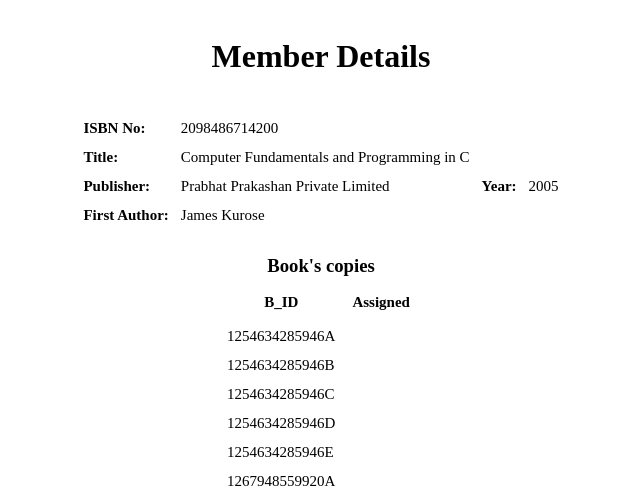
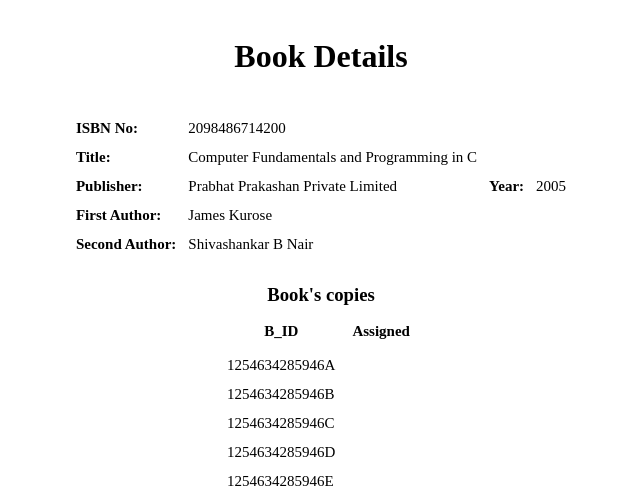
Before and after one commit to SrtSaa/Library-Management-System-using-Flask, a Flask app: template templates/book_details.html in a window 1280 px wide. Shown: the top 492 px of the page, without its empty margins (319-959 px from the left). Run offline with Flask 3, Linux system fonts and the light colour scheme; the template is opened without the code that fills it: values that come from a table or form of the project are taken from there, others are empty.

Commit message:
Error fixing

```diff
--- a/application/functions.py
+++ b/application/functions.py
@@ -169,7 +169,7 @@ def extract_book2(q):
     sbooks = []
     books = Book.query.all()
     for book in books:
-        if q in book.isbn or q in book.title:
+        if q in book.isbn or q.lower() in book.title.lower():
             sbooks.append(book)
             continue
 
--- a/templates/book_details.html
+++ b/templates/book_details.html
@@ -18,7 +18,7 @@
 </head>
 
 <body>
-    <h1>Member Details</h1>
+    <h1>Book Details</h1>
     <div class="center">
 
         <table class="table">
@@ -34,9 +34,9 @@
                 </tr>
 
                 <tr><td><strong>First Author:</strong></td><td>{{ book.f_author }}</td></tr>
-                {% if book.s_author==None %}
+                {% if book.s_author!=None %}
                     <tr><td><strong>Second Author:</strong></td><td>{{ book.s_author }}</td></tr>
-                    {% if book.t_author==None %}
+                    {% if book.t_author!=None %}
                         <tr><td><strong>Third Author:</strong></td><td>{{ book.t_author }}</td></tr>
                     {% endif %}
                 {% endif %}
```
Also changed, not shown: static/validateForm.js (+12 -0 lines), instance/lis.sqlite3.
